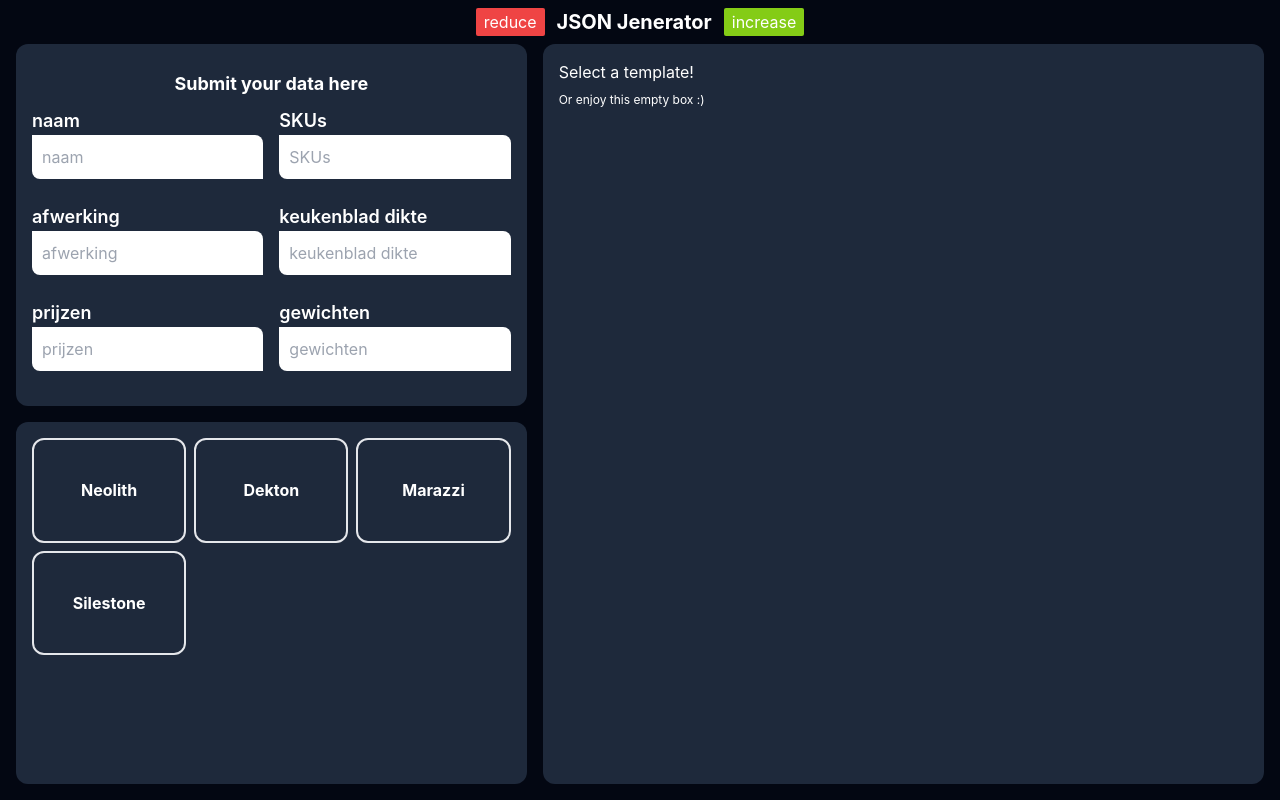
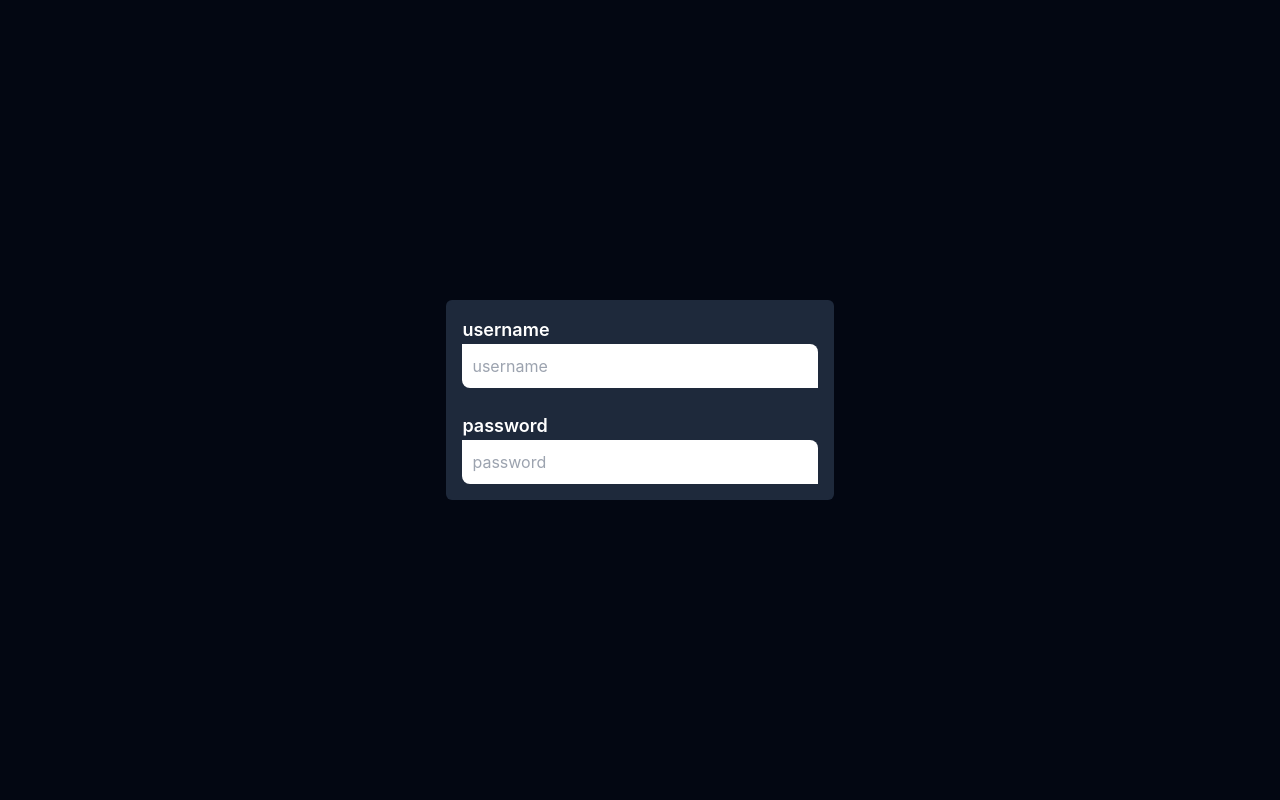
Before and after one commit to MarsGotBars/jsonJenerator, a React (Create React App) app: page / in a window 1280 px wide. Built offline with nearby package versions, Linux system fonts and the light colour scheme.

Commit message:
initial auth commit

```diff
--- a/src/App.jsx
+++ b/src/App.jsx
@@ -1,5 +1,6 @@
 import Grid from "./components/layout/Grid";
 import Btn from "./components/Btn/Btn";
+import Login from "./components/Auth/Login";
 import React, { useState } from "react";
 function App() {
   const maxCols = 9
@@ -15,25 +16,26 @@
     } else console.log("error");
   };
   return (
-    <div className="content flex flex-col max-h-screen">
-      <aside className="flex max-h-[10%] justify-center py-2">
-        <Btn disabled={cols <= minCols} onClick={() => handleClick("reduce")} classes={`enabled:bg-red bg-slate-400 px-2 mx-3`}>
-          reduce
-        </Btn>
-        <h1 className="w-fit text-white text-xl font-bold">JSON Jenerator</h1>
-        <Btn
-          disabled={cols >= maxCols}
-          onClick={() => handleClick("increase")}
-          classes="enabled:bg-lime-500 bg-slate-400 px-2 mx-3"
-        >
-          increase
-        </Btn>
-      </aside>
-      <Grid
-        col={cols}
-        classes="grid grid-rows-2 grid-cols-12 gap-4 p-4 pt-0 flex-grow h-[90%]"
-      />
-    </div>
+    <Login/>
+    // <div className="content flex flex-col max-h-screen">
+    //   <aside className="flex max-h-[10%] justify-center py-2">
+    //     <Btn disabled={cols <= minCols} onClick={() => handleClick("reduce")} classes={`enabled:bg-red bg-slate-400 px-2 mx-3`}>
+    //       reduce
+    //     </Btn>
+    //     <h1 className="w-fit text-white text-xl font-bold">JSON Jenerator</h1>
+    //     <Btn
+    //       disabled={cols >= maxCols}
+    //       onClick={() => handleClick("increase")}
+    //       classes="enabled:bg-lime-500 bg-slate-400 px-2 mx-3"
+    //     >
+    //       increase
+    //     </Btn>
+    //   </aside>
+    //   <Grid
+    //     col={cols}
+    //     classes="grid grid-rows-2 grid-cols-12 gap-4 p-4 pt-0 flex-grow h-[90%]"
+    //   />
+    // </div>
   );
 }
 
--- /dev/null
+++ b/src/components/Auth/Login.jsx
@@ -0,0 +1,23 @@
+import React, { useState, useCallback } from 'react'
+import Form from '../form/Form'
+export default function Login() {
+    const [inputValues, setInputValues] = useState({
+        username: "",
+        password: ""
+    })
+    const handleChange = useCallback(
+        (e) => {
+          const { name, value } = e.target;
+          setInputValues((prevState) => ({
+            ...prevState,
+            [name]: value,
+          }));
+        },
+        [setInputValues]
+      );
+  return (
+    <div className='absolute w-full h-full grid place-items-center'>
+        <Form formData={inputValues} col={1} classes={"bg-slate-800 text-white p-4 rounded-md"} handleChange={handleChange}/>
+    </div>
+  )
+}
--- a/src/components/customizer/Customizer.jsx
+++ b/src/components/customizer/Customizer.jsx
@@ -91,7 +91,7 @@
             !gewichten[index]) &&
           index !== 0
         ) {
-          return; // Skip this iteration
+          return;
         }
         let variation = {
           menu_order: index,
--- a/src/components/form/Form.jsx
+++ b/src/components/form/Form.jsx
@@ -1,9 +1,9 @@
 import React from "react";
 import Input from "./Input";
-export default function ({ formData, handleChange, classes }) {
+export default function ({ cols, formData, handleChange, classes }) {
   return (
     <form className={classes}>
-      <div className="grid grid-cols-2 gap-4 gap-y-6 w-full">
+      <div className={`grid grid-cols-${cols ? cols : 1} gap-4 gap-y-6 w-full`}>
         {Object.keys(formData).map((item) => {
           return (
             <Input
--- a/src/components/form/Input.jsx
+++ b/src/components/form/Input.jsx
@@ -7,7 +7,7 @@
       <input
       className="rounded-lg rounded-tl-none rounded-br-none focus:text-white hover:bg-slate-400 focus:bg-slate-400 duration-150 border-transparent border-2 hover:border-red focus:border-red focus:outline-red ease-in transition-all focus:placeholder:text-gray-300 hover:placeholder:text-gray-300"
         onChange={handleChange}
-        type="text"
+        type={inputName === "password" ? inputName : "text"}
         name={inputName}
         id={inputName}
         value={data.inputName}
--- a/src/context/Optioncontext.jsx
+++ b/src/context/Optioncontext.jsx
@@ -7,7 +7,7 @@
   const [selectedData, setSelectedData] = useState(null);
   const [customData, setCustomData] = useState(null);
   const [amountVariations, setAmountvariations] = useState(0);
-  const [ready, setReady] = useState(false)
+  const [ready, setReady] = useState(false);
   return (
     <OptionContext.Provider
       value={{
--- a/src/data/data.jsx
+++ b/src/data/data.jsx
@@ -758,7 +758,7 @@
       },
     ],
     stock_status: "instock",
-    has_options: true
+    has_options: true,
   },
 };
 
--- a/src/hooks/usePost.jsx
+++ b/src/hooks/usePost.jsx
@@ -43,7 +43,7 @@
     }`;
     const variations = product.variations;
     const postVarPromises = variations.map(async (obj, i) => {
-      x = i+1
+      x = i + 1;
       const productVarResponse = await axios.post(variationsUrl, obj);
       return productVarResponse;
     });
@@ -63,7 +63,7 @@
     mutationFn: postProductData,
     onError: (error) => {
       console.error("Error sending product data");
-      setAmountvariations(0)
+      setAmountvariations(0);
     },
     onSuccess: async (data) => {
       setAmountvariations(data.count ? data.count : 0);
```
Also changed, not shown: src/components/jenerator/Jenerator.jsx (+6 -5 lines), src/data/text.jsx (+3 -2 lines).
